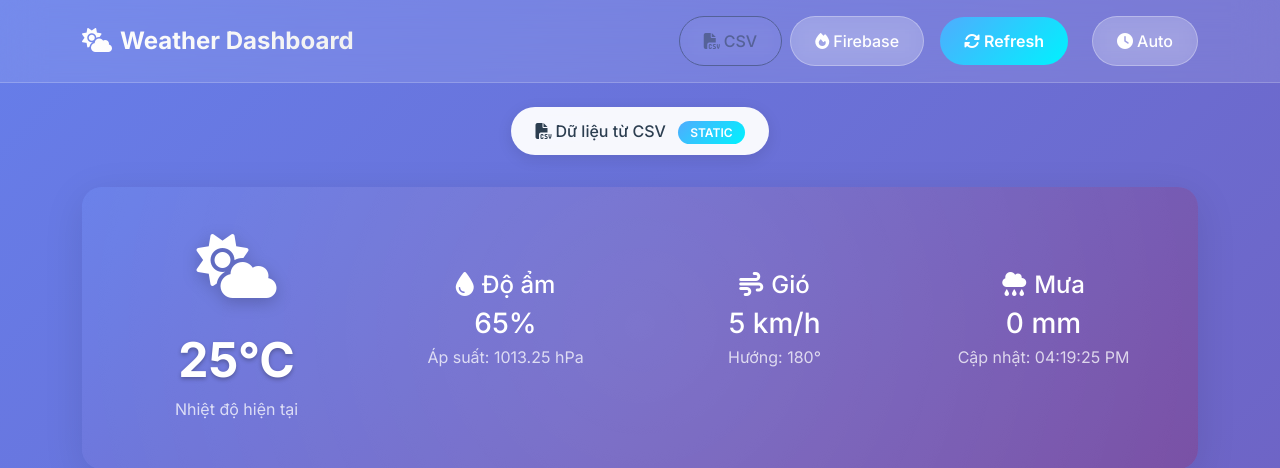
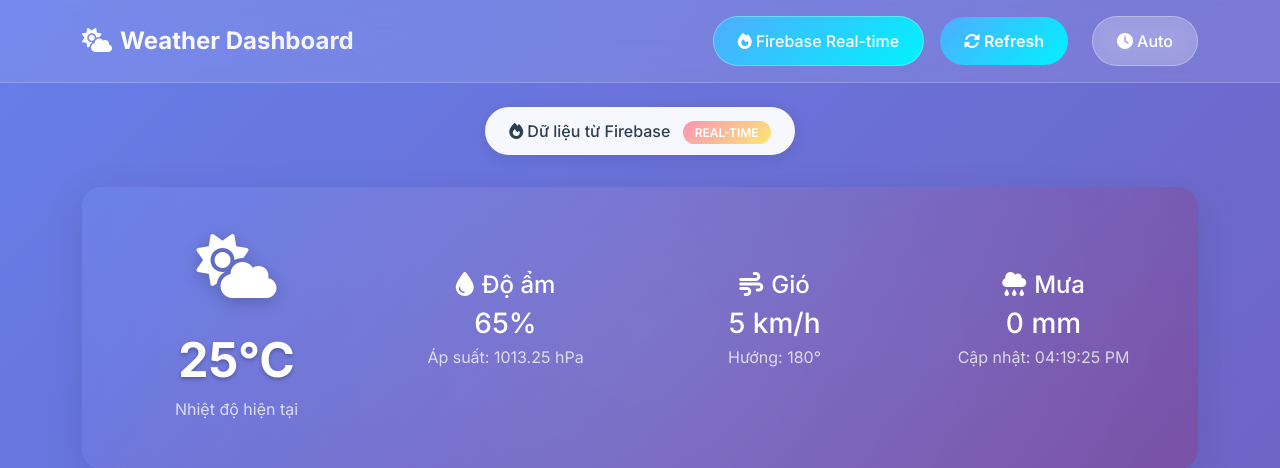
Before and after one commit to NguyenTanTan/weather_iot_vietfuture_2025, a Flask app: page / in a window 1280 px wide. Shown: the top 468 px of the page. Run offline with Flask 3, Linux system fonts and the light colour scheme.

Commit message:
Update frontend to use only Firebase data source and remove CSV selection

```diff
--- a/templates/index.html
+++ b/templates/index.html
@@ -542,12 +542,9 @@
             </a>
             <div class="d-flex align-items-center gap-3">
                 <div class="d-flex gap-2">
-                    <button class="btn btn-custom" id="csvBtn" onclick="switchDataSource('csv')">
-                        <i class="fas fa-file-csv me-1"></i>CSV
-                    </button>
-                    <button class="btn btn-custom" id="firebaseBtn" onclick="switchDataSource('firebase')">
-                        <i class="fas fa-fire me-1"></i>Firebase
-                    </button>
+                    <span class="btn btn-custom" style="background: var(--success-gradient); color: white;">
+                        <i class="fas fa-fire me-1"></i>Firebase Real-time
+                    </span>
                 </div>
                 <button class="btn refresh-btn me-2" onclick="refreshData()">
                     <i class="fas fa-sync-alt me-1"></i>Refresh
@@ -563,7 +560,7 @@
         <!-- Data Source Indicator -->
         <div class="text-center">
             <div class="data-source-indicator d-inline-block" id="dataSourceIndicator">
-                <i class="fas fa-file-csv me-1"></i>Dữ liệu từ CSV
+                <i class="fas fa-fire me-1"></i>Dữ liệu từ Firebase Real-time
             </div>
         </div>
 
@@ -752,8 +749,8 @@
         let pressureChart = null;
         let gustWindChart = null;
         let sustainWindChart = null;
-        let currentDataSource = 'csv';
-        let availableSources = { csv: true, firebase: false };
+        let currentDataSource = 'firebase';
+        let availableSources = { firebase: true, default: true };
         let isDarkMode = false;
 
         // Load data on page load
@@ -803,59 +800,14 @@
         }
 
         function checkDataSources() {
-            fetch('/api/data-sources')
-                .then(response => response.json())
-                .then(data => {
-                    if (data.success) {
-                        availableSources = data.sources;
-                        updateSourceButtons();
-                    }
-                })
-                .catch(error => {
-                    console.error('Error checking data sources:', error);
-                });
-        }
-
-        function updateSourceButtons() {
-            const csvBtn = document.getElementById('csvBtn');
-            const firebaseBtn = document.getElementById('firebaseBtn');
-
-            csvBtn.disabled = !availableSources.csv;
-            firebaseBtn.disabled = !availableSources.firebase;
-
-            if (!availableSources.csv) {
-                csvBtn.style.opacity = '0.5';
-                csvBtn.title = 'CSV không khả dụng';
-            }
-            if (!availableSources.firebase) {
-                firebaseBtn.style.opacity = '0.5';
-                firebaseBtn.title = 'Firebase không khả dụng';
-            }
-        }
-
-        function switchDataSource(source) {
-            if (!availableSources[source]) {
-                showNotification(`Nguồn dữ liệu ${source} không khả dụng`, 'error');
-                return;
-            }
-
-            currentDataSource = source;
-            updateSourceButtons();
+            // Firebase is always available as primary source
+            availableSources = { firebase: true, default: true };
             updateDataSourceIndicator();
-
-            // Reload all data with new source
-            loadWeatherData();
-            loadWeatherSummary();
-            loadChartData();
         }
 
         function updateDataSourceIndicator() {
             const indicator = document.getElementById('dataSourceIndicator');
-            if (currentDataSource === 'firebase') {
-                indicator.innerHTML = '<i class="fas fa-fire me-1"></i>Dữ liệu từ Firebase <span class="firebase-indicator pulse">REAL-TIME</span>';
-            } else {
-                indicator.innerHTML = '<i class="fas fa-file-csv me-1"></i>Dữ liệu từ CSV <span class="csv-indicator">STATIC</span>';
-            }
+            indicator.innerHTML = '<i class="fas fa-fire me-1"></i>Dữ liệu từ Firebase <span class="firebase-indicator pulse">REAL-TIME</span>';
         }
 
         function showNotification(message, type = 'info') {
@@ -880,7 +832,7 @@
             showLoading('loading');
             hideError('error');
 
-            fetch(`/api/weather-data?source=${currentDataSource}`)
+            fetch('/api/weather-data')
                 .then(response => response.json())
                 .then(data => {
                     hideLoading('loading');
@@ -899,7 +851,7 @@
         }
 
         function loadWeatherSummary() {
-            fetch(`/api/weather-summary?source=${currentDataSource}`)
+            fetch('/api/weather-summary')
                 .then(response => response.json())
                 .then(data => {
                     if (data.success) {
@@ -912,7 +864,7 @@
         }
 
         function loadChartData() {
-            fetch(`/api/weather-chart-data?source=${currentDataSource}`)
+            fetch('/api/weather-chart-data')
                 .then(response => response.json())
                 .then(data => {
                     if (data.success) {
```
